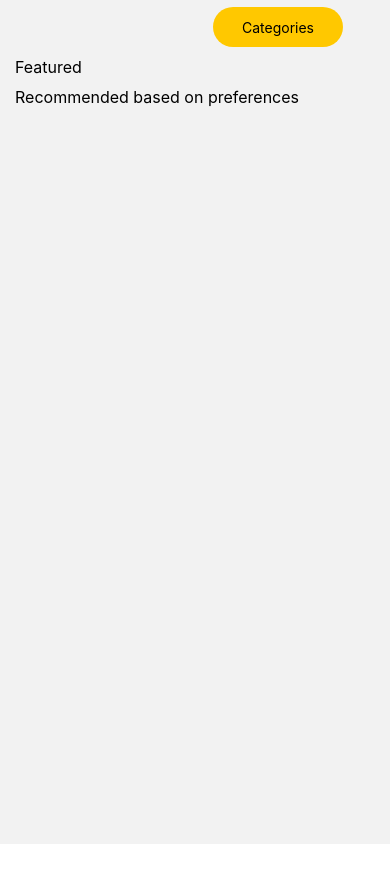
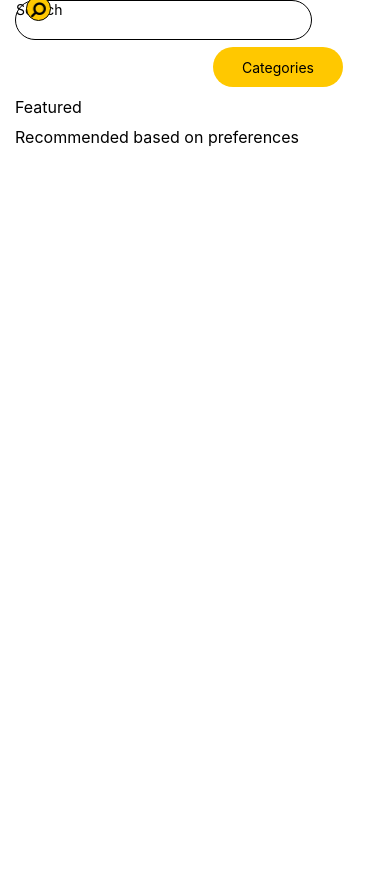
Before and after one commit to marvin-c/Recipal, a React Native app in the folder Recipal/: screen /Home in a window 390 px wide. Shown: the top 882 px of the page. Before the commit the page ends 844 px from the top, so only its background shows below. Built offline with nearby package versions, Linux system fonts and the light colour scheme.

Commit message:
SearchBar

```diff
--- /dev/null
+++ b/Recipal/Components/SearchBar.js
@@ -0,0 +1,53 @@
+import react  from "react";
+import { View, TouchableOpacity, StyleSheet, TextInput } from 'react-native';
+import { useNavigation } from '@react-navigation/native';
+import Icon from 'react-native-vector-icons/FontAwesome'
+
+export default function SearchBar(){
+    const navigation = useNavigation()
+    return(
+        <View style={styles.assembler}>
+        <View style={styles.Main}>
+            <TextInput placeholder='Search' style={styles.Input}></TextInput>
+            <View style={styles.buttonP}>
+            <TouchableOpacity onPress={()=> navigation.navigate('Search')}>
+                <Icon name='search' size={16} style={{transform: [{rotateY: '180deg'}]}}/>
+            </TouchableOpacity>
+            </View>
+        </View>
+        </View>
+    );
+}
+
+const styles = StyleSheet.create({
+    assembler:{
+        flexDirection: 'row',
+    },
+    Main:{
+        left: 15,
+        right: 55,
+        backgroundColor: 'white',
+        width: 297,
+        height: 40,
+        borderWidth:0.2,
+        borderColor: '#000000',
+        borderRadius: 20,
+    },
+    Input:{
+        top: 5,
+        left: 48,
+    },
+    buttonP:{
+        left: 10,
+        bottom: 22,
+        height: 25,
+        width: 25,
+        backgroundColor: '#FFC800',
+        borderWidth:0.2,
+        borderColor: 'black',
+        borderRadius: 60,
+        alignItems: 'center',
+        justifyContent: 'center',
+    },
+
+})
--- a/Recipal/Screens/HomeScreen.js
+++ b/Recipal/Screens/HomeScreen.js
@@ -1,13 +1,15 @@
 import { SafeAreaView, ScrollView, StyleSheet, Text, View, TouchableOpacity } from 'react-native';
 import { useNavigation } from '@react-navigation/native';
 import { StatusBar } from 'expo-status-bar';
+import SearchBar from '../Components/SearchBar';
 
 const HomeScreen = () => {
     const navigation = useNavigation()
     return (
         <SafeAreaView>
             <ScrollView>
-                <View>
+                <View style={styles.bgcolorContainer}>
+                <SearchBar />
                     <TouchableOpacity onPress={() => navigation.navigate('Categories')} style={styles.btn}>
                        <Text style={{color: 'black'}}>Categories</Text>
                     </TouchableOpacity>
```
